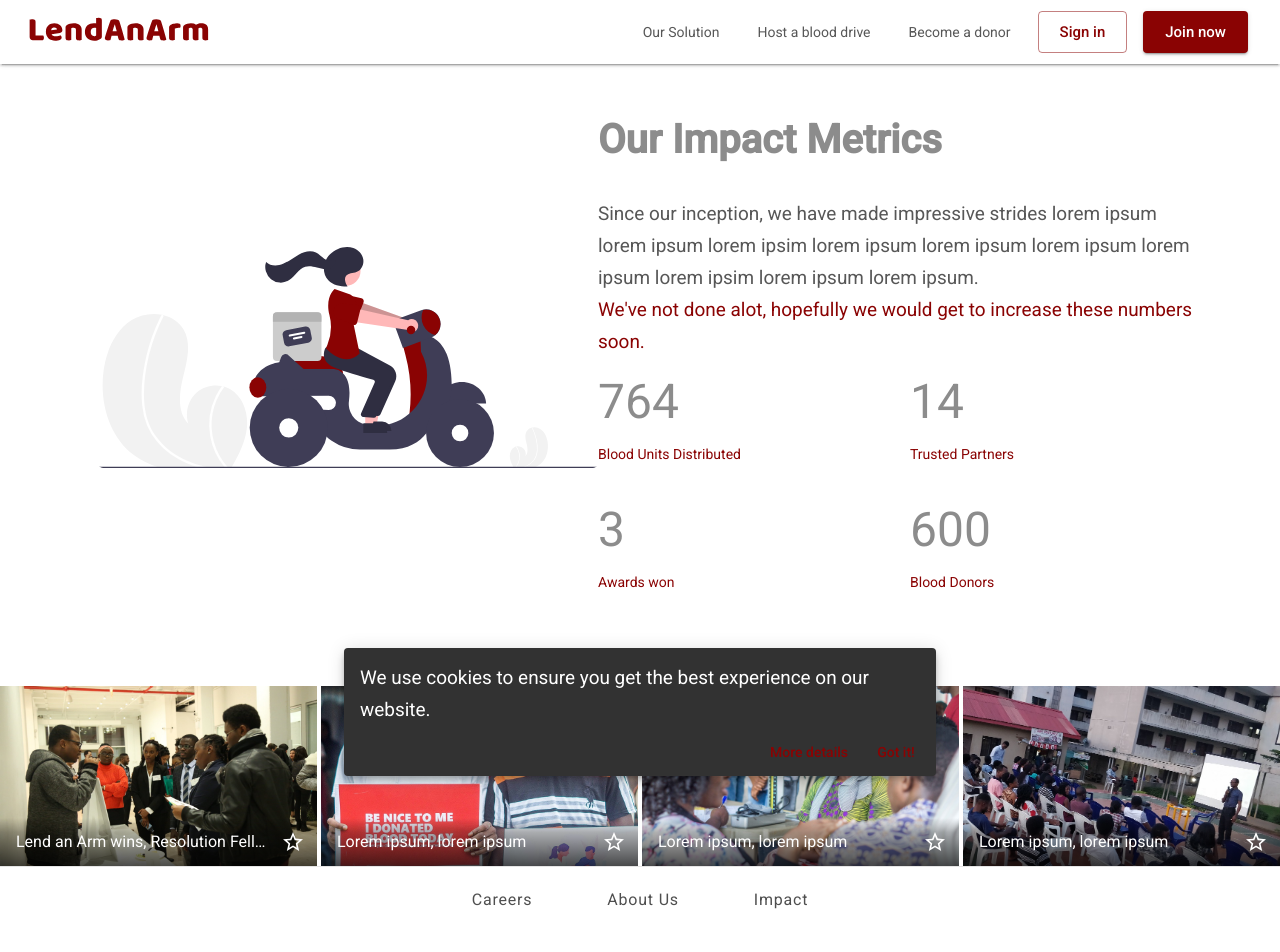
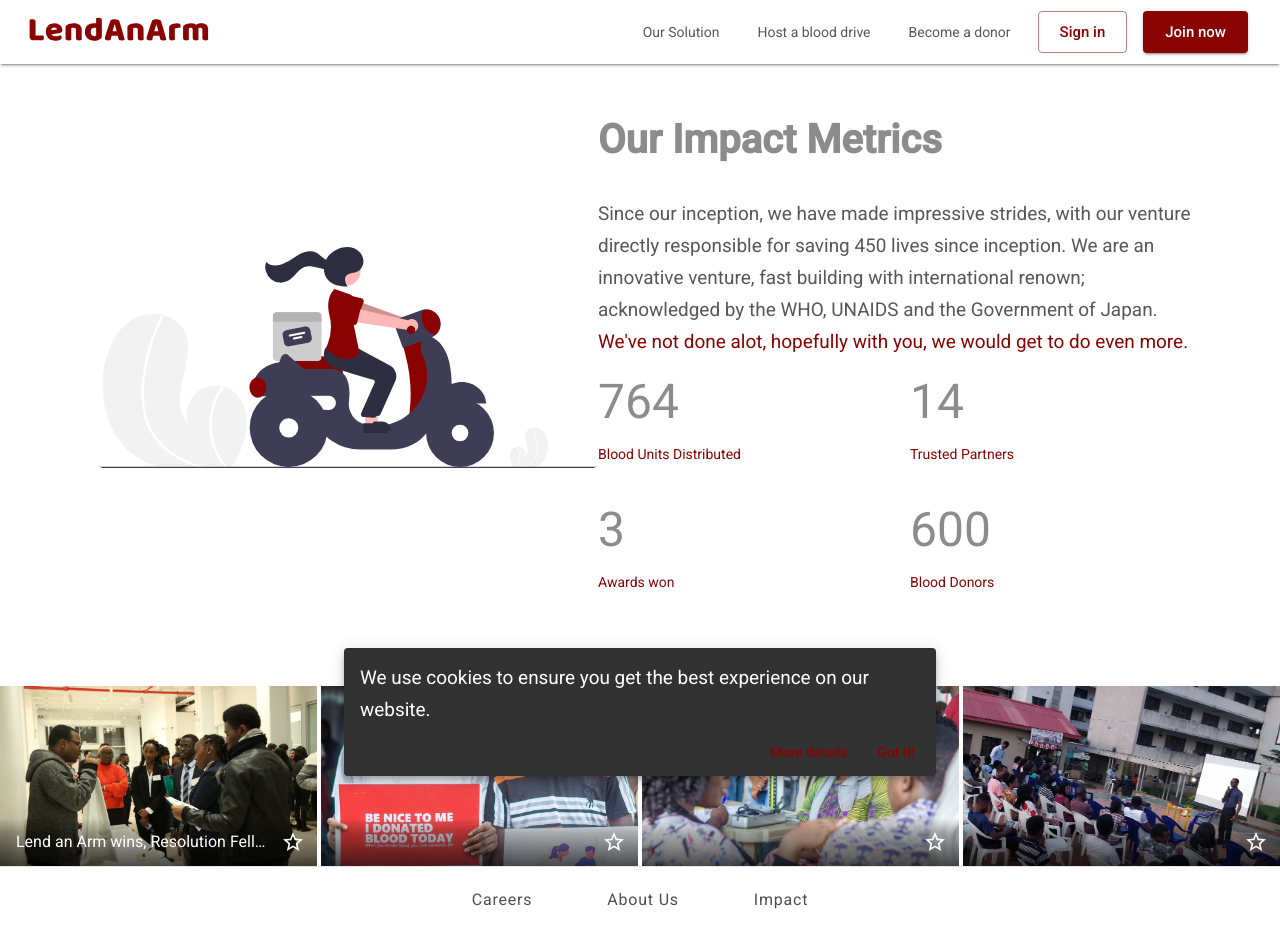
Before and after one commit to lendanarm/lendanarm-web, a React (Create React App) app: page /impact in a window 1280 px wide. Shown: the top 952 px of the page. Built offline with nearby package versions, Linux system fonts and the light colour scheme; a web font is replaced by a local one.

Commit message:
update impact statement

```diff
--- a/src/logged_out/components/home/PartnerSlider.js
+++ b/src/logged_out/components/home/PartnerSlider.js
@@ -9,6 +9,7 @@ import resImg from "../../data/images/resolutionproject.png";
 import hiex from "../../data/images/hiex.svg";
 import unaids from "../../data/images/unaids.png";
 import ciscoImg from "../../data/images/cisco.png";
+import sarecoImg from "../../data/images/sareco.png";
 
 export default class Responsive extends Component {
   render() {
@@ -120,6 +121,16 @@ export default class Responsive extends Component {
               />
             </a>
           </div>
+          <div>
+            <a href="#" target="_blank" rel="noopener noreferrer">
+              <img
+                src={sarecoImg}
+                alt=""
+                style={{ margin: "auto", width: "80%", marginTop: "14%" }}
+                className={classes.awards}
+              />
+            </a>
+          </div>
         </Slider>
       </div>
     );
--- a/src/logged_out/components/impact/HeroSection.js
+++ b/src/logged_out/components/impact/HeroSection.js
@@ -183,13 +183,14 @@ function HeroSection(props) {
                           variant="body1"
                           color="textSecondary"
                         >
-                          Since our inception, we have made impressive strides
-                          lorem ipsum lorem ipsum lorem ipsim lorem ipsum lorem
-                          ipsum lorem ipsum lorem ipsum lorem ipsim lorem ipsum
-                          lorem ipsum. <br />
+                          Since our inception, we have made impressive strides,
+                          with our venture directly responsible for saving 450
+                          lives since inception. We are an innovative venture,
+                          fast building with international renown; acknowledged
+                          by the WHO, UNAIDS and the Government of Japan. <br />
                           <span style={{ color: "#8A0303" }}>
-                            We've not done alot, hopefully we would get to
-                            increase these numbers soon.
+                            We've not done alot, hopefully with you, we would
+                            get to do even more.
                           </span>
                         </Typography>
                       </Box>
--- a/src/logged_out/components/impact/galleryTileData.js
+++ b/src/logged_out/components/impact/galleryTileData.js
@@ -13,27 +13,27 @@ export const galleryTileData = [
   },
   {
     img: laaDonors,
-    activity: "Lorem ipsum, lorem ipsum",
+    activity: "",
     location: "ABH, IB, NG",
   },
   {
     img: bloodDriveImg1,
-    activity: "Lorem ipsum, lorem ipsum",
+    activity: "",
     location: "ABH, IB, NG",
   },
   {
     img: bloodDriveImg2,
-    activity: "Lorem ipsum, lorem ipsum",
+    activity: "",
     location: "ABH, IB, NG",
   },
   {
     img: bloodDriveImg3,
-    activity: "Lorem ipsum, lorem ipsum",
+    activity: "",
     location: "ABH, IB, NG",
   },
   {
     img: bloodDriveImg4,
-    activity: "Lorem ipsum, lorem ipsum",
+    activity: "",
     location: "ABH, IB, NG",
   },
 ];
```
Also changed, not shown: src/logged_out/data/images/sareco.png (added).
